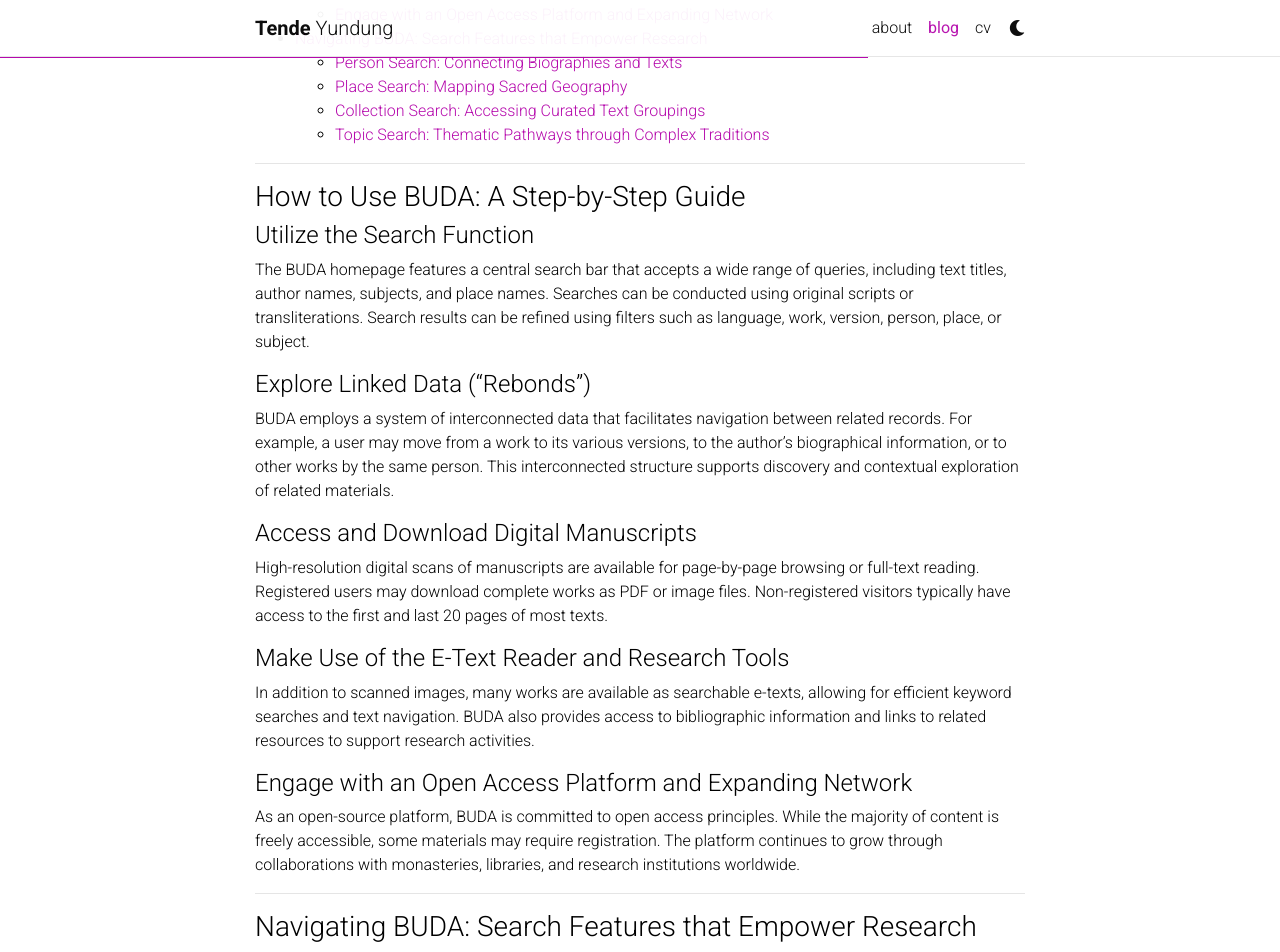
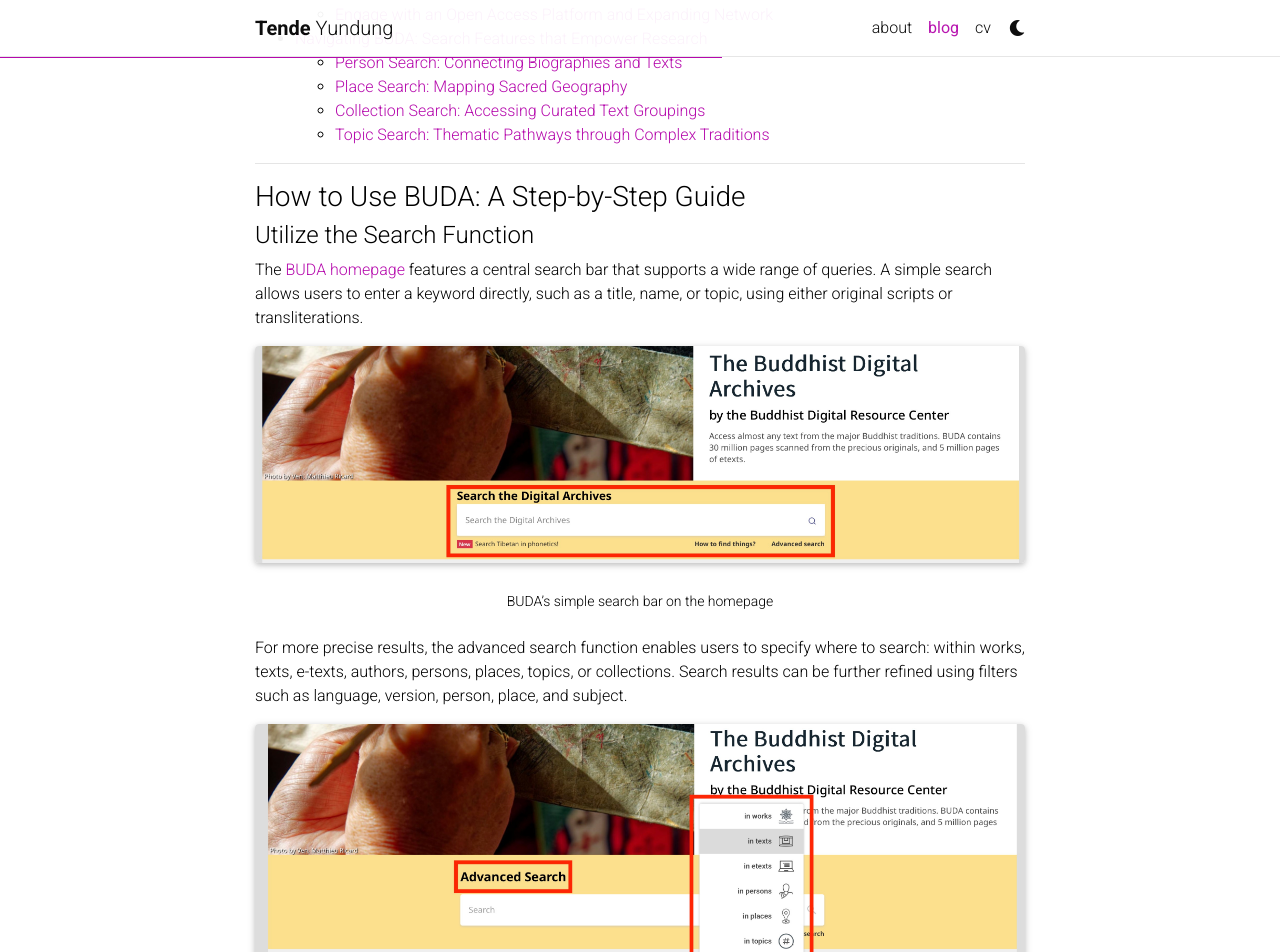
Before and after one commit to yundung/yundung.github.io, a Jekyll site: the page built from _posts/2025-04-11-BUDA.md, in a window 1280 px wide and 1400 px high, scrolled down 2302 px. Shown: the top 952 px of the window. Built offline with Jekyll 4.4.1, drawn with Linux system fonts in a browser that asks for light colours; full-size pictures stand in for the smaller copies a plugin makes; comment, search, counter and statistics services are not loaded; a style sheet for code colours, icons or effects is not loaded; some of the changed text lies outside the part shown.

Commit message:
Second blogpost, two images added

```diff
--- a/_posts/2025-04-11-BUDA.md
+++ b/_posts/2025-04-11-BUDA.md
@@ -72,7 +72,28 @@
 
 #### Utilize the Search Function
 
-The BUDA homepage features a central search bar that accepts a wide range of queries, including text titles, author names, subjects, and place names. Searches can be conducted using original scripts or transliterations. Search results can be refined using filters such as language, work, version, person, place, or subject.
+The [BUDA homepage](https://library.bdrc.io) features a central search bar that supports a wide range of queries. A simple search allows users to enter a keyword directly, such as a title, name, or topic, using either original scripts or transliterations.
+
+<div class="row mt-3">
+    <div class="col-sm mt-3 mt-md-0">
+        {% include figure.html path="assets/img/buda-01-search.jpeg" class="img-fluid rounded z-depth-1" zoomable=true %}
+    </div>
+</div>
+<div class="caption">
+    BUDA’s simple search bar on the homepage
+</div>
+
+For more precise results, the advanced search function enables users to specify where to search: within works, texts, e-texts, authors, persons, places, topics, or collections. Search results can be further refined using filters such as language, version, person, place, and subject.
+
+
+<div class="row mt-3">
+    <div class="col-sm mt-3 mt-md-0">
+        {% include figure.html path="assets/img/buda-02-search.jpeg" class="img-fluid rounded z-depth-1" zoomable=true %}
+    </div>
+</div>
+<div class="caption">
+    BUDA’s advanced search interface - offering precise filters for searching by work, person, place, and more
+</div>
 
 #### Explore Linked Data ("Rebonds")
 
```
Also changed, not shown: _posts/2025-04-04-introduction.md (+1 -1 lines), assets/img/buda-01-search.jpeg (added), assets/img/buda-02-search.jpeg (added).
